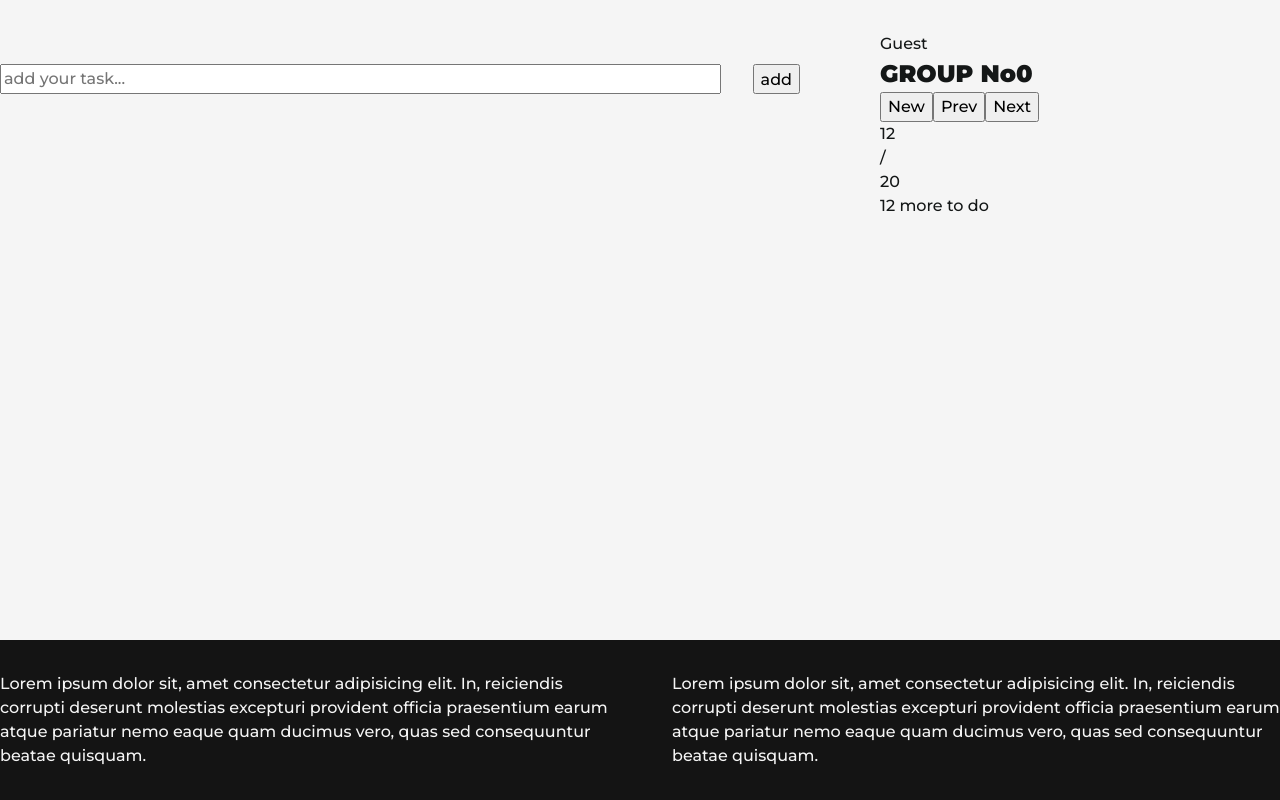
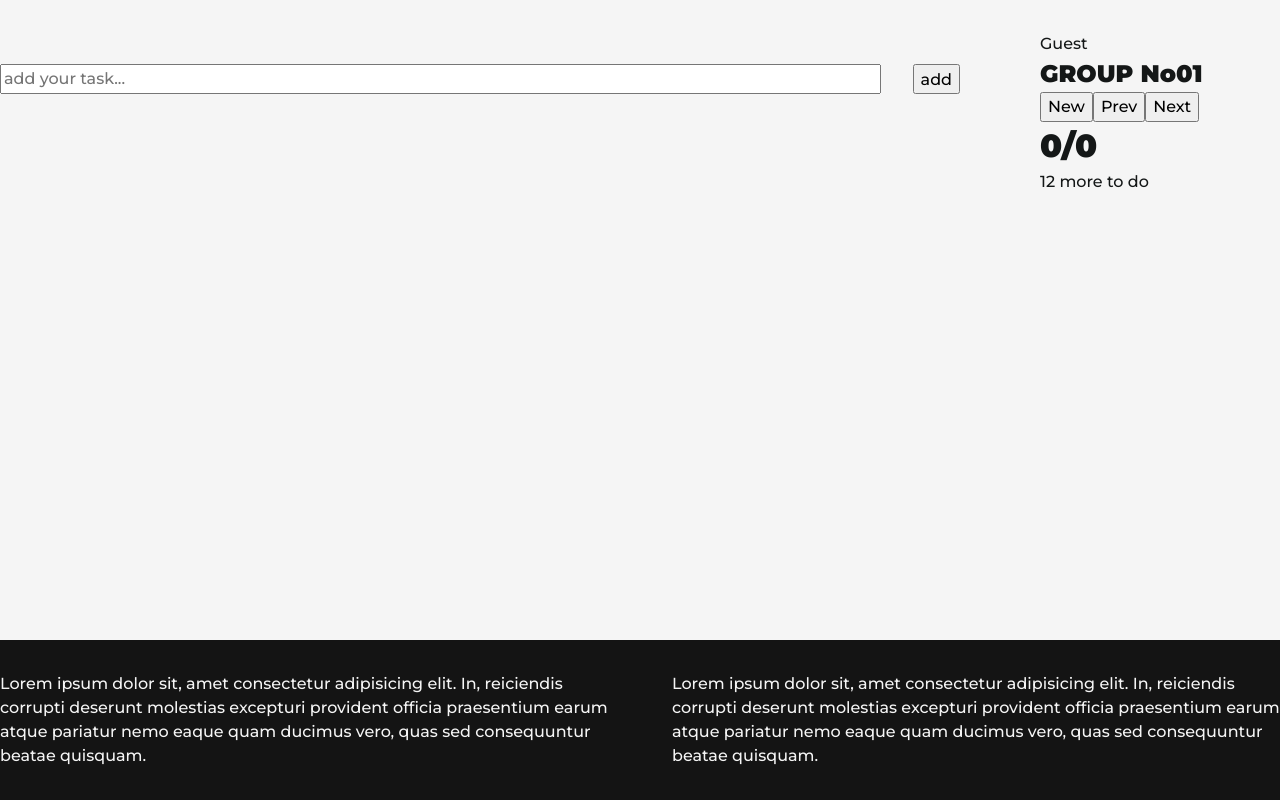
Before and after one commit to ceramicSoda/AdvancedTodo, a React (Vite) app: page / in a window 1280 px wide. Built offline with nearby package versions, Linux system fonts and the light colour scheme.

Commit message:
tasks counter added

```diff
--- a/src/components/groups/GroupsMenu.jsx
+++ b/src/components/groups/GroupsMenu.jsx
@@ -4,7 +4,7 @@ import GroupsStats from './GroupsStats'
 import './GroupsMenu.scss'
 
 function GroupsMenu() {
-    const curGroup = useSelector((state) => state.todo.curGroup)
+    const curGroup = useSelector((state) => ("0" + (state.todo.curGroup+1)))
     return (
         <div className="cont">
             <h2 className='groupsMenu__title'>GROUP No{curGroup}</h2>
--- a/src/components/groups/GroupsStats.jsx
+++ b/src/components/groups/GroupsStats.jsx
@@ -1,12 +1,15 @@
+import { useSelector } from 'react-redux'
 import './GroupsStats.scss'
 
 function GroupsStats() {
+  const curGroup = useSelector((state) => (state.todo.curGroup))
+  const tasksAll = useSelector((state) => state.todo.tasks[curGroup].length)
+  const tasksDone = useSelector((state) => state.todo.tasks[curGroup].length)
+  //const tasksDone = useSelector((state) => console.log(state.todo.tasks[curGroup].length))
   return (
     <div className="groupsStats__cont">
         <div className="groupsStats__completed">
-            <p>12</p>
-            <span>/</span>
-            <p>20</p>
+          <h1>{tasksAll}<span>/</span>{tasksDone}</h1>
         </div>
         <div className="groupsStats__todo">
             <p>12 more to do</p>
--- a/src/pages/Todo.scss
+++ b/src/pages/Todo.scss
@@ -7,12 +7,12 @@
     justify-content: space-between;
     .todo__cont{
         width: 100%;
-        max-width: 800px;
+        max-width: 960px;
     }
     .todo__stats{
         color: #141717;
         width: 100%;
-        max-width: 400px;
+        max-width: 240px;
         display: flex;
         flex-direction: column;
     }
--- a/src/store/todoSlice.js
+++ b/src/store/todoSlice.js
@@ -60,5 +60,3 @@ const todoSlice = createSlice({
 
 export const { addTask, removeTask, editTask, checkTask, applyEdit, cancelEdit, addGroup, nextGroup, prevGroup } = todoSlice.actions;
 export default todoSlice.reducer;
-
-console.log(todoSlice);
```
